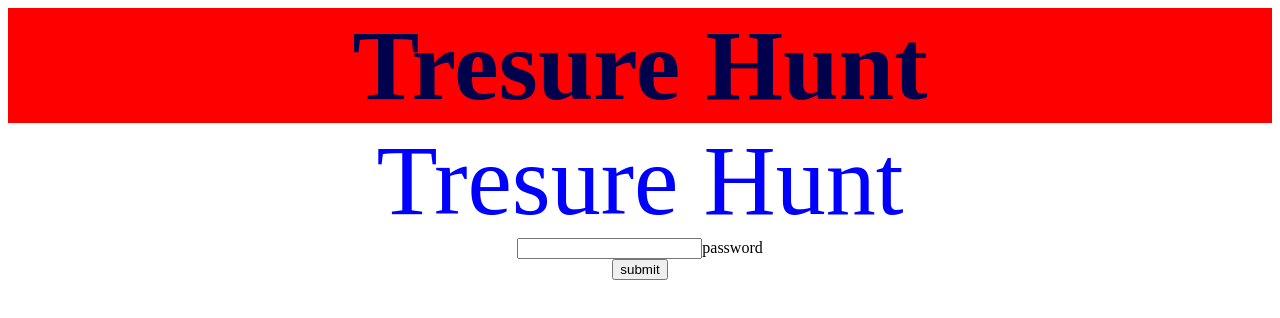
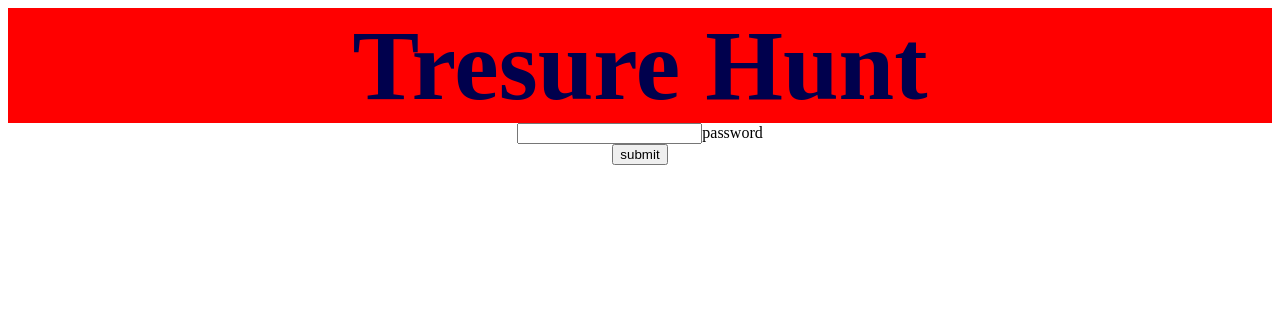
Before and after one commit to markahoffman/treasure, a plain HTML site: page index.html in a window 1280 px wide. Drawn offline with Linux system fonts and the light colour scheme.

Commit message:
Update index.html

```diff
--- a/index.html
+++ b/index.html
@@ -55,14 +55,6 @@
 			</b>
 
 		</footer>
-			<header class="der">
-
-			<center>
-
-				Tresure Hunt
-			</center>
-
-		</header>
 
 		<center>
 
```
